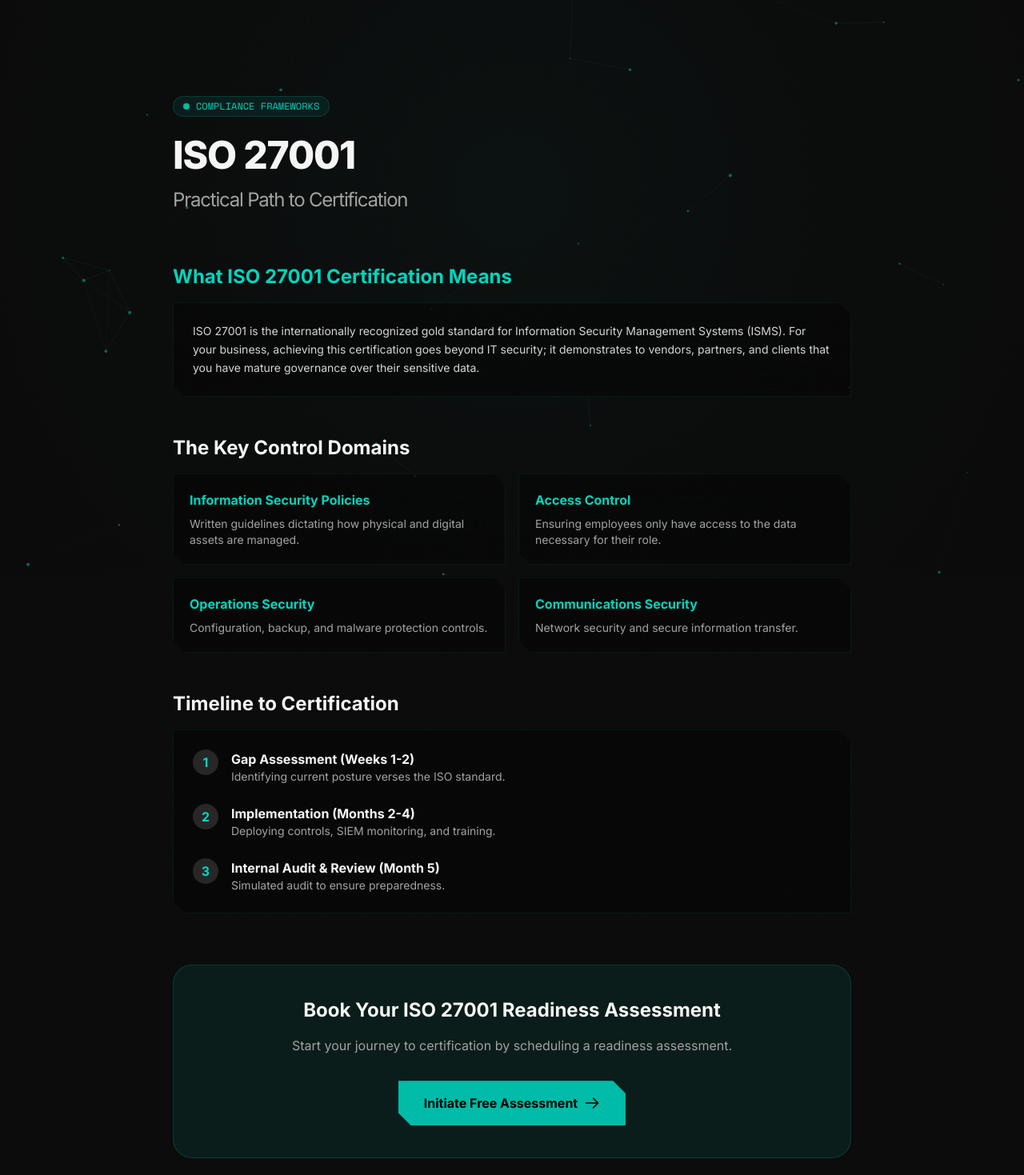
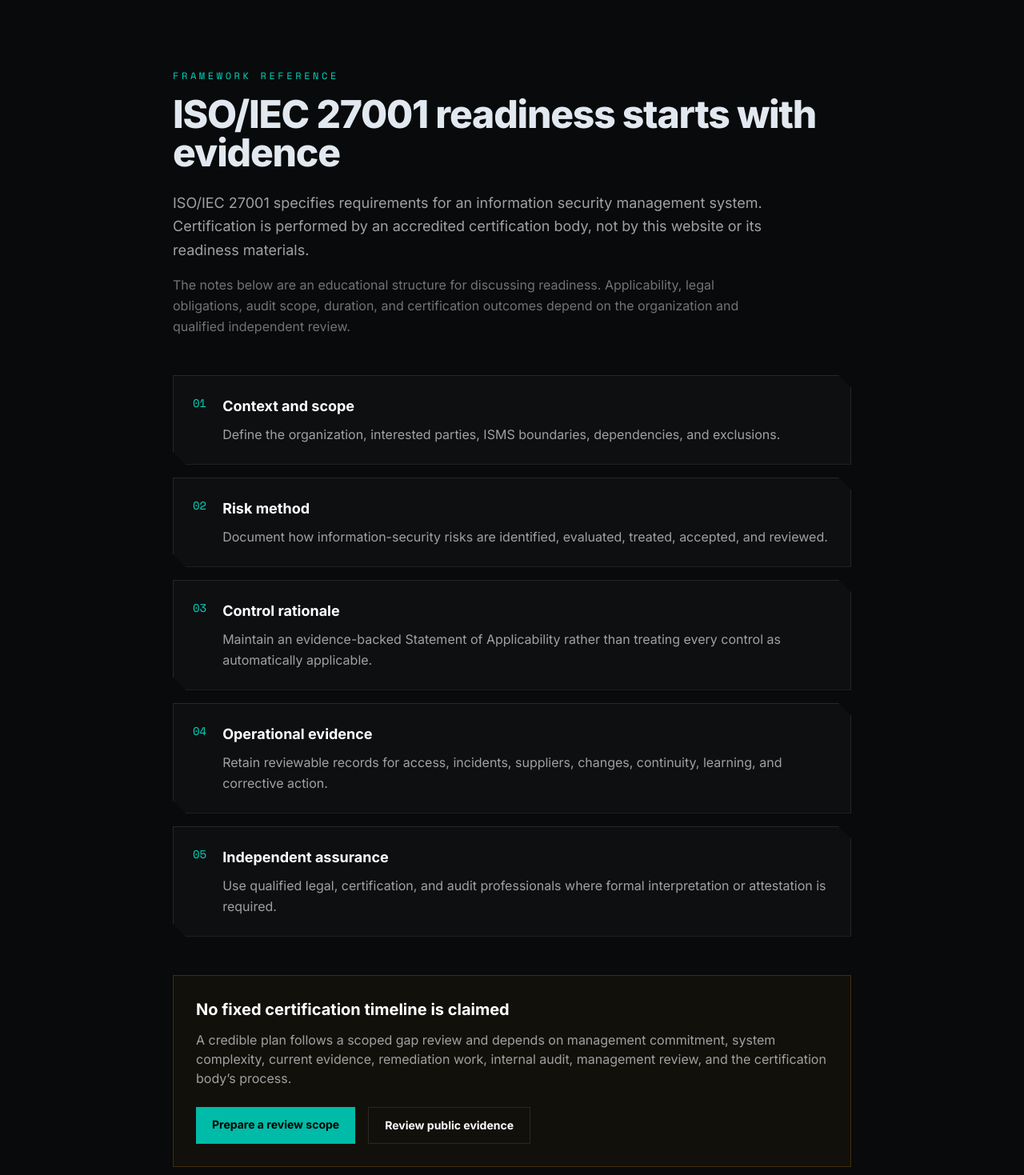
Before and after one commit to Muath-Yousef/kyriesoc, a Next.js app: page /compliance/iso-27001 in a window 1280 px wide. Shown: the part 81-1550 px from the top of the page at 80% size. Built offline with nearby package versions, Linux system fonts and the light colour scheme.

Commit message:
docs: remove residual unverified assessment promises

```diff
--- a/src/app/compliance/iso-27001/page.tsx
+++ b/src/app/compliance/iso-27001/page.tsx
@@ -1,92 +1,45 @@
-"use client";
-
-import { motion } from "framer-motion";
 import Link from "next/link";
-import DynamicBackground from "@/components/DynamicBackground";
 
 export default function Iso27001Page() {
+  const evidenceAreas = [
+    ["Context and scope", "Define the organization, interested parties, ISMS boundaries, dependencies, and exclusions."],
+    ["Risk method", "Document how information-security risks are identified, evaluated, treated, accepted, and reviewed."],
+    ["Control rationale", "Maintain an evidence-backed Statement of Applicability rather than treating every control as automatically applicable."],
+    ["Operational evidence", "Retain reviewable records for access, incidents, suppliers, changes, continuity, learning, and corrective action."],
+    ["Independent assurance", "Use qualified legal, certification, and audit professionals where formal interpretation or attestation is required."],
+  ];
+
   return (
-    <main className="min-h-screen bg-[#0c0c0c] text-[#f5f5f5] pt-32 pb-24 relative overflow-hidden">
-      <DynamicBackground />
+    <main className="min-h-screen py-24">
+      <div className="container mx-auto max-w-4xl px-6">
+        <p className="mb-4 font-mono text-xs uppercase tracking-[0.3em] text-teal-400">Framework reference</p>
+        <h1 className="mb-6 text-4xl font-extrabold tracking-tight md:text-5xl">ISO/IEC 27001 readiness starts with evidence</h1>
+        <p className="mb-4 max-w-3xl text-lg leading-relaxed text-neutral-400">
+          ISO/IEC 27001 specifies requirements for an information security management system. Certification is performed by an accredited certification body, not by this website or its readiness materials.
+        </p>
+        <p className="mb-12 max-w-3xl leading-relaxed text-neutral-500">
+          The notes below are an educational structure for discussing readiness. Applicability, legal obligations, audit scope, duration, and certification outcomes depend on the organization and qualified independent review.
+        </p>
 
-      <div className="container mx-auto px-6 relative z-10 max-w-4xl">
-        <motion.div initial={{ opacity: 0, y: 30 }} animate={{ opacity: 1, y: 0 }} transition={{ duration: 0.6 }} className="mb-16">
-          <div className="inline-flex items-center gap-2 px-3 py-1 rounded-full bg-teal-500/10 border border-teal-500/20 text-teal-400 text-xs font-mono mb-6">
-            <span className="w-2 h-2 rounded-full bg-teal-500 animate-pulse" />
-            COMPLIANCE FRAMEWORKS
+        <div className="space-y-4">
+          {evidenceAreas.map(([title, description], index) => (
+            <section key={title} className="angular-cut flex gap-5 border border-white/10 bg-white/[0.02] p-6">
+              <span className="font-mono text-sm text-teal-400">0{index + 1}</span>
+              <div>
+                <h2 className="mb-2 text-lg font-bold text-white">{title}</h2>
+                <p className="leading-relaxed text-neutral-400">{description}</p>
+              </div>
+            </section>
+          ))}
+        </div>
+
+        <div className="mt-12 border border-amber-500/20 bg-amber-500/[0.04] p-7">
+          <h2 className="mb-3 text-xl font-bold text-white">No fixed certification timeline is claimed</h2>
+          <p className="mb-6 text-neutral-400">A credible plan follows a scoped gap review and depends on management commitment, system complexity, current evidence, remediation work, internal audit, management review, and the certification body’s process.</p>
+          <div className="flex flex-wrap gap-4">
+            <Link href="/scan" className="bg-teal-500 px-5 py-3 text-sm font-bold text-black hover:bg-teal-400">Prepare a review scope</Link>
+            <Link href="/resources" className="border border-white/10 px-5 py-3 text-sm font-bold text-white hover:bg-white/5">Review public evidence</Link>
           </div>
-          <h1 className="text-4xl md:text-5xl font-extrabold tracking-tight mb-6">
-            ISO 27001
-            <span className="block text-xl md:text-2xl font-normal text-neutral-400 mt-4">Practical Path to Certification</span>
-          </h1>
-        </motion.div>
-
-        <div className="space-y-12">
-          {/* Section 1 */}
-          <motion.section initial={{ opacity: 0, y: 20 }} animate={{ opacity: 1, y: 0 }} transition={{ duration: 0.6, delay: 0.1 }}>
-            <h2 className="text-2xl font-bold text-teal-400 mb-4">What ISO 27001 Certification Means</h2>
-            <div className="p-6 bg-white/[0.02] border border-white/5 rounded-none text-neutral-300 leading-relaxed text-sm angular-cut bg-noise glass-dark">
-              <p>ISO 27001 is the internationally recognized gold standard for Information Security Management Systems (ISMS). For your business, achieving this certification goes beyond IT security; it demonstrates to vendors, partners, and clients that you have mature governance over their sensitive data.</p>
-            </div>
-          </motion.section>
-
-          {/* Section 2 */}
-          <motion.section initial={{ opacity: 0, y: 20 }} animate={{ opacity: 1, y: 0 }} transition={{ duration: 0.6, delay: 0.2 }}>
-            <h2 className="text-2xl font-bold mb-4">The Key Control Domains</h2>
-            <div className="grid md:grid-cols-2 gap-4">
-              {[
-                { title: "Information Security Policies", desc: "Written guidelines dictating how physical and digital assets are managed." },
-                { title: "Access Control", desc: "Ensuring employees only have access to the data necessary for their role." },
-                { title: "Operations Security", desc: "Configuration, backup, and malware protection controls." },
-                { title: "Communications Security", desc: "Network security and secure information transfer." }
-              ].map((domain, i) => (
-                <div key={i} className="p-5 bg-white/[0.02] border border-white/5 rounded-none angular-cut bg-noise glass-dark">
-                  <h3 className="font-bold text-teal-400 mb-2">{domain.title}</h3>
-                  <p className="text-sm text-neutral-400">{domain.desc}</p>
-                </div>
-              ))}
-            </div>
-          </motion.section>
-
-          {/* Section 3 */}
-          <motion.section initial={{ opacity: 0, y: 20 }} animate={{ opacity: 1, y: 0 }} transition={{ duration: 0.6, delay: 0.3 }}>
-            <h2 className="text-2xl font-bold mb-4">Timeline to Certification</h2>
-            <div className="p-6 bg-white/[0.02] border border-white/5 rounded-none angular-cut bg-noise glass-dark">
-              <ul className="space-y-6">
-                <li className="flex gap-4">
-                  <div className="w-8 h-8 rounded-full bg-neutral-800 text-teal-400 font-bold flex items-center justify-center shrink-0">1</div>
-                  <div>
-                    <h4 className="font-bold">Gap Assessment (Weeks 1-2)</h4>
-                    <p className="text-neutral-400 text-sm">Identifying current posture verses the ISO standard.</p>
-                  </div>
-                </li>
-                <li className="flex gap-4">
-                  <div className="w-8 h-8 rounded-full bg-neutral-800 text-teal-400 font-bold flex items-center justify-center shrink-0">2</div>
-                  <div>
-                    <h4 className="font-bold">Implementation (Months 2-4)</h4>
-                    <p className="text-neutral-400 text-sm">Deploying controls, SIEM monitoring, and training.</p>
-                  </div>
-                </li>
-                <li className="flex gap-4">
-                  <div className="w-8 h-8 rounded-full bg-neutral-800 text-teal-400 font-bold flex items-center justify-center shrink-0">3</div>
-                  <div>
-                    <h4 className="font-bold">Internal Audit & Review (Month 5)</h4>
-                    <p className="text-neutral-400 text-sm">Simulated audit to ensure preparedness.</p>
-                  </div>
-                </li>
-              </ul>
-            </div>
-          </motion.section>
-
-          {/* CTA */}
-          <motion.div initial={{ opacity: 0, y: 20 }} animate={{ opacity: 1, y: 0 }} transition={{ duration: 0.6, delay: 0.4 }} className="mt-16 text-center bg-teal-500/10 border border-teal-500/20 p-10 rounded-3xl">
-            <h3 className="text-2xl font-bold mb-4">Book Your ISO 27001 Readiness Assessment</h3>
-            <p className="text-neutral-400 mb-8 max-w-xl mx-auto">Start your journey to certification by scheduling a readiness assessment.</p>
-            <Link href="/scan" className="inline-flex items-center gap-2 bg-teal-500 hover:bg-teal-400 text-black px-8 py-4 rounded-none font-bold transition-all shadow-[0_0_20px_rgba(16,185,129,0.2)] angular-cut">
-              Initiate Free Assessment
-              <svg className="w-5 h-5" fill="none" viewBox="0 0 24 24" stroke="currentColor"><path strokeLinecap="round" strokeLinejoin="round" strokeWidth={2} d="M14 5l7 7m0 0l-7 7m7-7H3" /></svg>
-            </Link>
-          </motion.div>
         </div>
       </div>
     </main>
--- a/src/app/scan/layout.tsx
+++ b/src/app/scan/layout.tsx
@@ -1,12 +1,12 @@
 import type { Metadata } from "next";
 
 export const metadata: Metadata = {
-  title: "Free External Security Scan — SOC Root",
-  description: "Get a free external vulnerability and reconnaissance scan for your business domain. Requires business email verification. NCA ECC aligned findings report included.",
-  keywords: "free vulnerability scan, free penetration test, domain security check, external recon, SOC Root scan UAE Jordan",
+  title: "Authorized Review Intake | SOCRoot",
+  description: "Prepare ownership evidence, boundaries, exclusions, safety controls, and reporting expectations for a bounded security review.",
+  keywords: "authorized security review, assessment scope, evidence handling, safe security testing",
   openGraph: {
-    title: "Free External Security Scan — SOC Root",
-    description: "One free scan per company. Powered by Nuclei, Subfinder, and AI triage. Get your free vulnerability report in under 45 minutes.",
+    title: "Authorized Review Intake | SOCRoot",
+    description: "A pre-production scoping checklist; this public page does not launch a scan or promise a report.",
     url: "https://socroot.com/scan",
     type: "website",
   },
--- a/src/components/NcaChecklist.tsx
+++ b/src/components/NcaChecklist.tsx
@@ -242,13 +242,13 @@ export default function NcaChecklist() {
             {criticalMissing} critical control{criticalMissing > 1 ? "s" : ""} not implemented
           </p>
           <p className="text-neutral-400 text-sm mb-4">
-            SOC Root can close these gaps within 14 days. Schedule a free assessment.
+            Treat these selections as prompts for evidence review, not as confirmed control failures or a remediation estimate.
           </p>
           <a
             href="/scan"
             className="inline-flex items-center gap-2 bg-teal-500 hover:bg-teal-400 text-black font-bold px-6 py-3 rounded-none text-sm transition-all angular-cut"
           >
-            Get Free Gap Analysis
+            Prepare an Authorized Review
             <svg className="w-4 h-4" fill="none" viewBox="0 0 24 24" stroke="currentColor"><path strokeLinecap="round" strokeLinejoin="round" strokeWidth={2} d="M14 5l7 7m0 0l-7 7m7-7H3" /></svg>
           </a>
         </motion.div>
```
Also changed, not shown: src/app/compliance/nca-ecc/page.tsx (+4 -4 lines), src/app/resources/security-guide/layout.tsx (+5 -5 lines).
